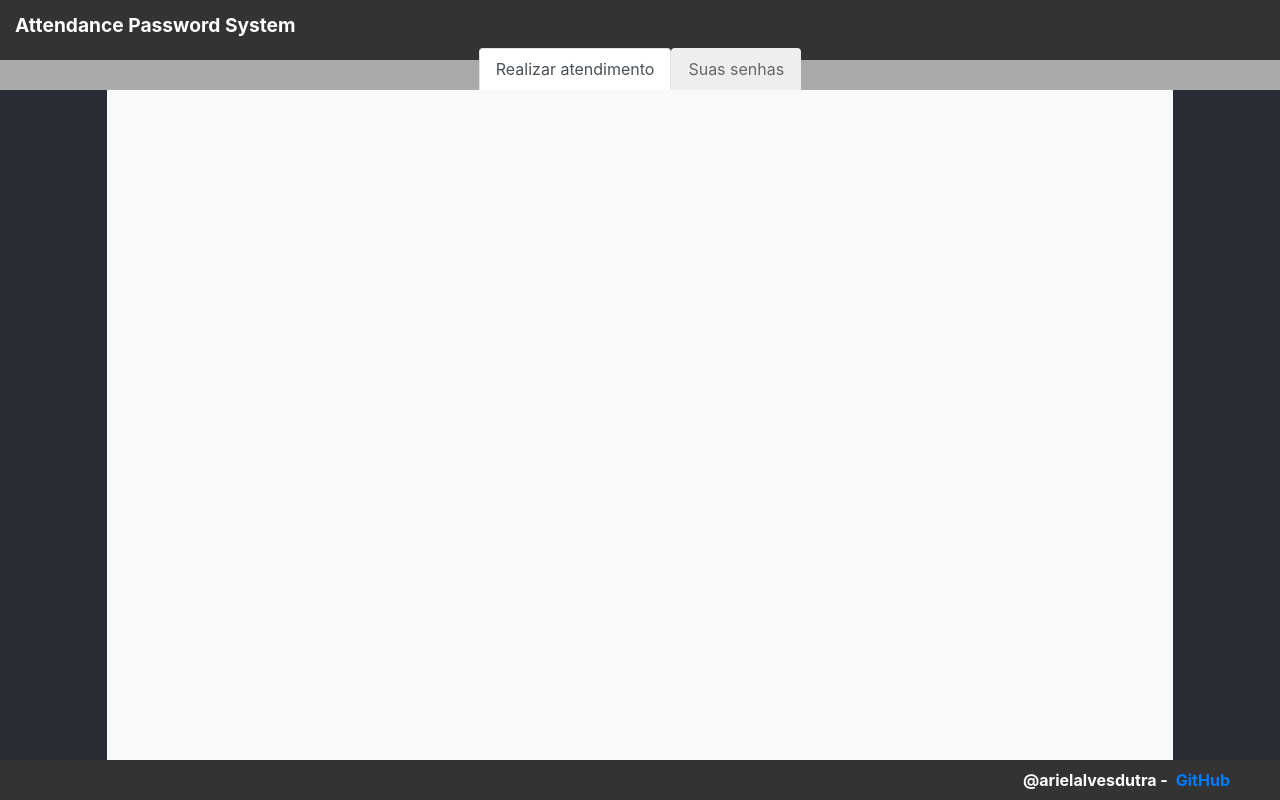
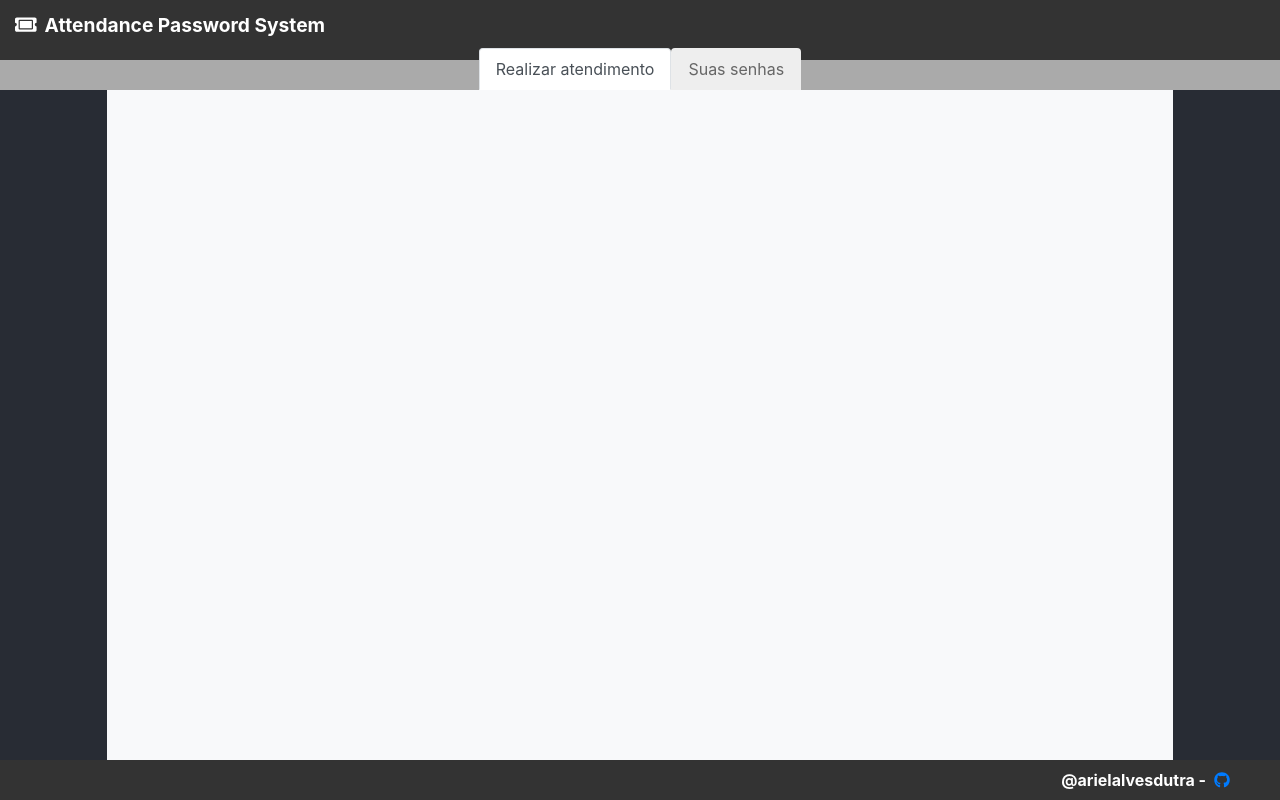
Before and after one commit to arielalvesdutra/attendance-password-system-frontend, a React (Create React App) app: page / in a window 1280 px wide. Built offline with nearby package versions, Linux system fonts and the light colour scheme.

Commit message:
Adiciona icones do font-awesome no header e footer

```diff
--- a/package.json
+++ b/package.json
@@ -3,7 +3,13 @@
   "version": "0.1.0",
   "private": true,
   "dependencies": {
+    "@fortawesome/fontawesome-svg-core": "^1.2.17",
+    "@fortawesome/free-brands-svg-icons": "^5.8.1",
+    "@fortawesome/free-solid-svg-icons": "^5.8.1",
+    "@fortawesome/react-fontawesome": "^0.1.4",
     "bootstrap": "^4.3.1",
+    "i": "^0.3.6",
+    "npm": "^6.9.0",
     "react": "^16.8.6",
     "react-dom": "^16.8.6",
     "react-scripts": "2.1.8"
--- a/src/Components/Templates/Footer.jsx
+++ b/src/Components/Templates/Footer.jsx
@@ -1,11 +1,16 @@
 import React from 'react'
 
 import './Footer.css'
+
+import { FontAwesomeIcon } from '@fortawesome/react-fontawesome'
+import { faGithub } from '@fortawesome/free-brands-svg-icons'
 
 export default props =>
     <footer className="Footer ">
         @arielalvesdutra -
         <span className="ml-2">
-            <a href="https://github.com/arielalvesdutra"> GitHub </a>
+            <a href="https://github.com/arielalvesdutra">
+             <FontAwesomeIcon icon={faGithub} size="x" />
+            </a>
         </span>
     </footer>
--- a/src/Components/Templates/Header.jsx
+++ b/src/Components/Templates/Header.jsx
@@ -2,7 +2,13 @@ import React from 'react'
 
 import './Header.css'
 
+import { FontAwesomeIcon } from '@fortawesome/react-fontawesome'
+import { faTicketAlt } from '@fortawesome/free-solid-svg-icons'
+
 export default props =>
     <div className="Header">
-        Attendance Password System
+        <FontAwesomeIcon icon={faTicketAlt} />
+        <span className="ml-2">
+            Attendance Password System
+        </span>
     </div>
--- a/src/index.js
+++ b/src/index.js
@@ -6,7 +6,6 @@ import * as serviceWorker from './serviceWorker';
 
 import 'bootstrap/dist/css/bootstrap.css'
 
-
 ReactDOM.render(<App />, document.getElementById('root'));
 
 serviceWorker.unregister();
```
Also changed, not shown: 1 other file (tests, documents, lock files or other folders).
